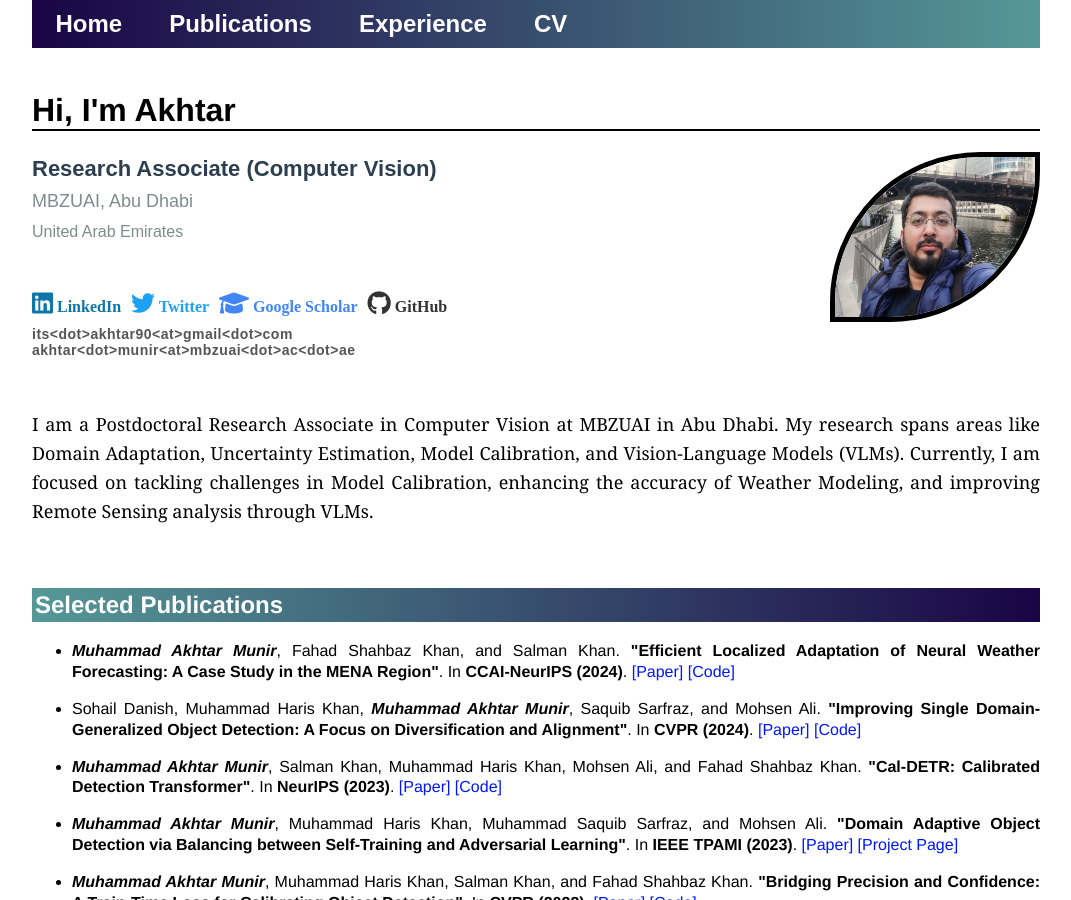
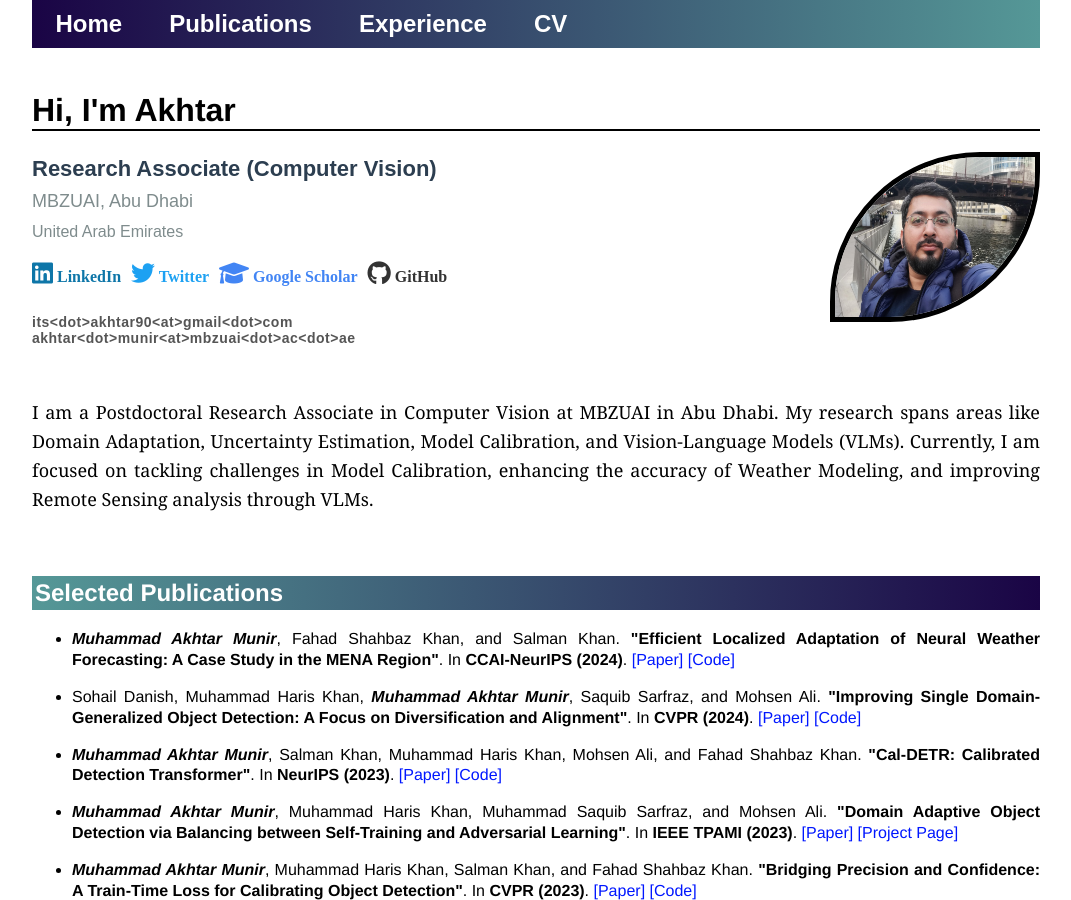
Before and after one commit to akhtarvision/akhtarvision.github.io, a Jekyll site: the page built from index.html, in a window 1280 px wide and 900 px high. Shown: the whole window, without its empty margins (104-1175 px from the left). Built offline with Jekyll 4.4.1, drawn with Linux system fonts in a browser that asks for light colours.

Commit message:
Update index.html

```diff
--- a/index.html
+++ b/index.html
@@ -19,7 +19,7 @@ title: Akhtar, CV & DL
         <p style="font-family: 'Arial', sans-serif; font-size: 20px; color: #333; line-height: 1.5; margin: 0;">
             <strong style="font-size: 22px; color: #2c3e50;">Research Associate (Computer Vision)</strong><br>
             <span style="font-size: 18px; color: #7f8c8d;">MBZUAI, Abu Dhabi</span><br>
-            <span style="font-size: 16px; color: #7f8c8d;">United Arab Emirates</span><br><br>
+            <span style="font-size: 16px; color: #7f8c8d;">United Arab Emirates</span><br>
 
             <!-- Social media links with icons -->
             <ul class="social" style="list-style-type: none; padding-left: 0; display: flex; gap: 10px; margin-bottom: 10px;">
@@ -44,8 +44,9 @@ title: Akhtar, CV & DL
                     </a>
                 </li>
             </ul>
+	    <br>
 
-            <!-- Email addresses -->
+<!--             Email addresses -->
             <address style="font-family: 'Arial', sans-serif; font-size: 14px; color: #555; letter-spacing: 0.5px;">
                 <span>its<span style="color: #555;">&lt;dot&gt;</span>akhtar90<span style="color: #555;">&lt;at&gt;</span>gmail<span style="color: #555;">&lt;dot&gt;</span>com</span><br>
                 <span>akhtar<span style="color: #555;">&lt;dot&gt;</span>munir<span style="color: #555;">&lt;at&gt;</span>mbzuai<span style="color: #555;">&lt;dot&gt;</span>ac<span style="color: #555;">&lt;dot&gt;</span>ae</span>
```
